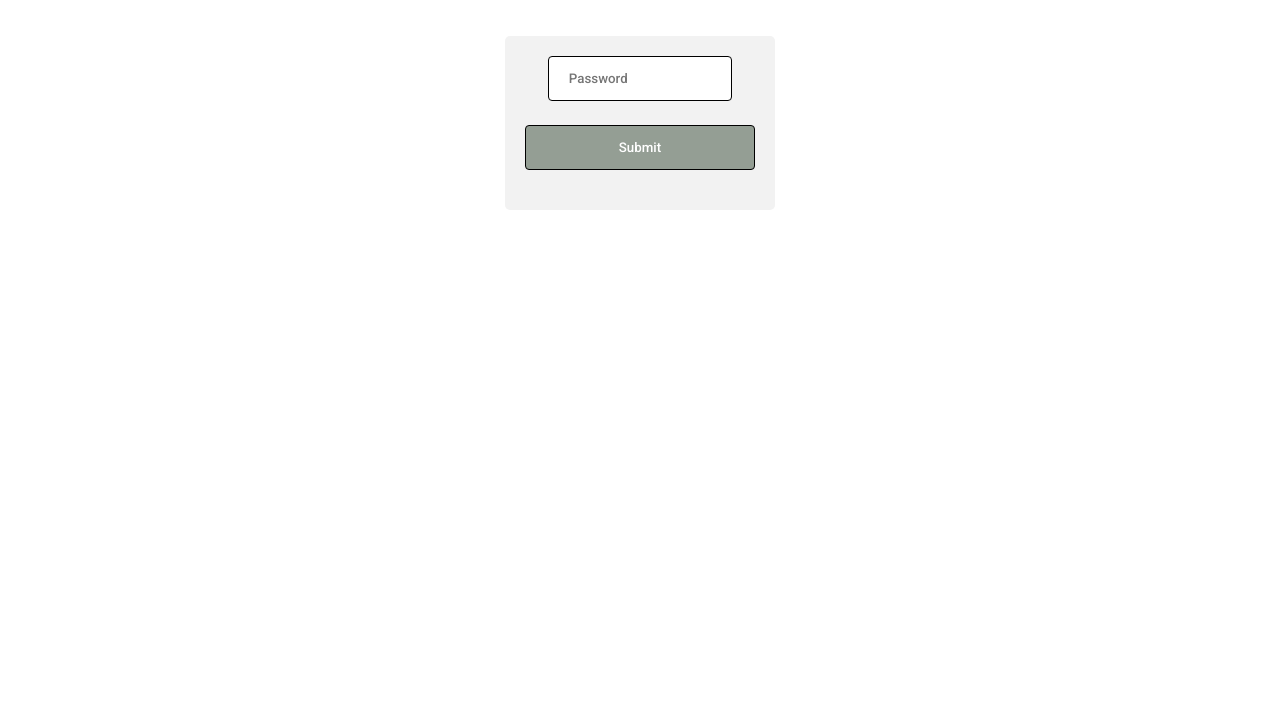
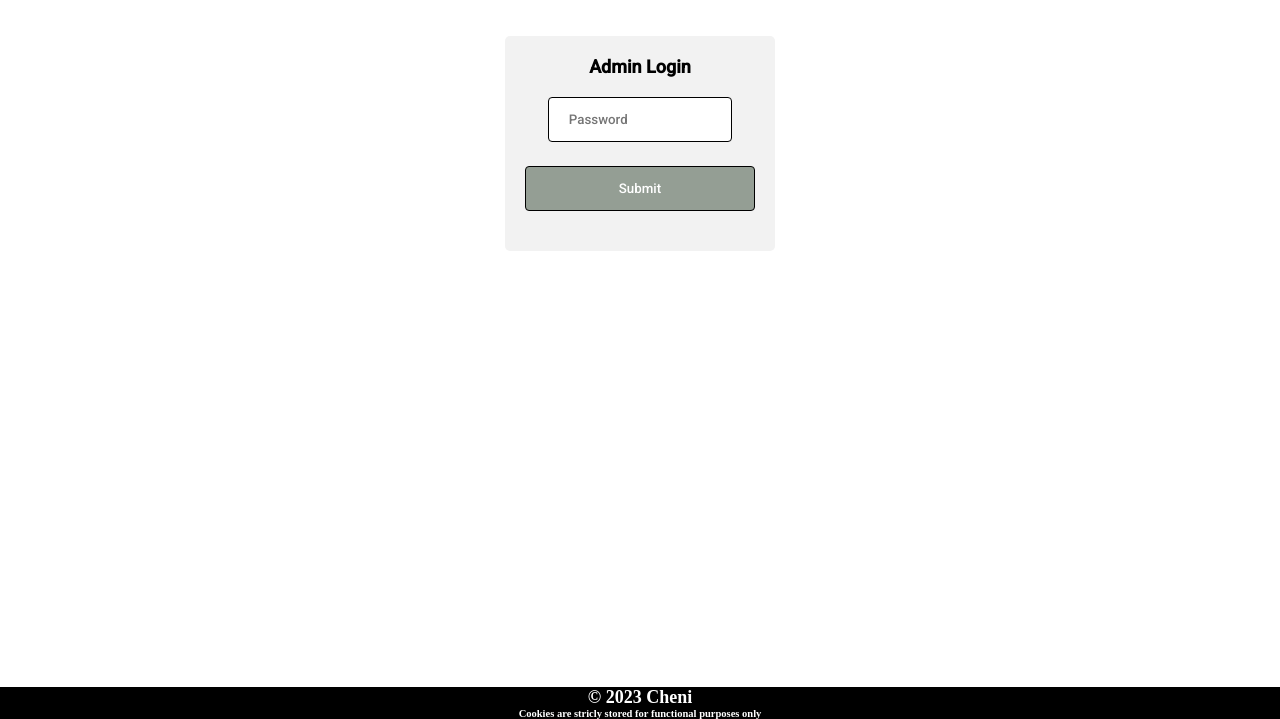
Before and after one commit to chening567/dtpproject, a Flask app: page /admin/login in a window 1280 px wide. Shown: the part 81-800 px from the top of the page. Run offline with Flask 3, Linux system fonts and the light colour scheme.

```diff
--- a/routes.py
+++ b/routes.py
@@ -1,4 +1,4 @@
-from flask import Flask, render_template, redirect, url_for, request, send_file, make_response
+from flask import Flask, render_template, redirect, url_for, request, send_file, make_response, abort
 from io import BytesIO
 from werkzeug.utils import secure_filename
 import os
@@ -16,21 +16,30 @@ def home():
     return render_template("readfile.html", data=data, rating=rating,
                            )
 
-def database_connection(statement, data, insert): #if insert == true, then insert statement + data into sql database, else return data from statement
+# if insert == true, then insert statement + data into sql database, else
+# return data from statement
+def database_connection(statement, data, insert):
     conn = sqlite3.connect("wallpapers.db")
     cur = conn.cursor()
-    if insert == True:
-        exe = cur.execute(statement, data)
-        cur.connection.commit()
-        return None
-    else:
-        exe = cur.execute(statement).fetchall()
-        cur.connection.commit()
-        return exe
+    try:
+        if insert == True:
+            exe = cur.execute(statement, data)
+            cur.connection.commit()
+            return None
+        elif data != None:
+            exe = cur.execute(statement, data).fetchall()
+            cur.connection.commit()
+            return exe
+        else:
+            exe = cur.execute(statement).fetchall()
+            cur.connection.commit()
+            return exe
+    except:
+        abort(403)
 
-@app.route("/upload", methods=['GET', 'POST'])#set methods to GET and POST
+
+@app.route("/upload", methods=['GET', 'POST'])  # set methods to GET and POST
 def upload():
-
     return render_template("layout.html")
 
 
@@ -39,10 +48,13 @@ def contact():
     return render_template("contact.html")
 
 
-app.config["Image_path1"] = "C:/Users/cheni/Documents/dtpproject-/dtpproject/static/images" #image oath for server at home
-app.config["Image_path2"] = "H:\dtpproject-master\dtpproject-master\static\images"
+# image oath for server at home
+app.config["Image_path1"] = "C:/Users/cheni/Documents/dtpproject-/dtpproject/static/images"
+app.config["Image_path2"] = "H:\\dtpproject-master\\dtpproject-master\\static\\images"
+app.config['MAX_CONTENT_LENGTH'] = 16 * 1024 * 1024
+# file upload route
 
-#file upload route
+
 @app.route("/fileupload", methods=['GET', 'POST'])
 def fileupload():
     isvalid = "Nothing"
@@ -50,22 +62,38 @@ def fileupload():
         tag = request.form['tag']
         file = request.files['filename']
         extension = file.filename.split('.')
-        if extension[1] == "jpg" or extension[1] == "png" or extension[1] == "jpeg" and len(file) > 0: #if file is suported then insert data into server and file name into database
-            file.save(os.path.join(app.config["Image_path1"], (tag  + "." + extension[1])))
-            database_connection("INSERT INTO photos ('image', 'rating') VALUES (?, ?)", (tag + "." + extension[1], 0), True)
-            app.logger.debug("true")
-            isvalid = "OK" #set valid to OK and send variable into html
+        filextension = tag + "." + extension[1]
+
+        selected = database_connection("SELECT image FROM photos WHERE image=(?)", (filextension,), False)
+        app.logger.debug(selected)
+        if len(selected) > 0:
+            app.logger.debug("error")
+            isvalid = "Name"
         else:
-            app.logger.debug("error")
-            isvalid = "Error"
+            if extension[1] == "jpg" or extension[1] == "png" or extension[1] == "jpeg" and len(
+                    file) > 0:# if file is suport aned then insert data into server and file name into database
+                file.save(
+                    os.path.join(
+                        app.config["Image_path1"],
+                        (filextension)))
+                database_connection(
+                    "INSERT INTO photos ('image', 'rating') VALUES (?, ?)",
+                    (filextension,
+                        0),
+                    True)
+                isvalid = "OK"  # set valid to OK and send variable into html
+            else:
+                app.logger.debug("error")
+                isvalid = "Invalid File type"
     return render_template("fileupload.html", isvalid=isvalid,)
 
-#view files route
+# view files route
+
+
 @app.route("/viewfiles/<imageurl>")
 def viewfiles(imageurl):
     data = database_connection("SELECT * FROM photos", None, False)
     rating = database_connection("SELECT * FROM photos", None, False)
-
 
     return render_template("readfile.html", data=data, rating=rating,
                            imageurl=imageurl,)
@@ -74,26 +102,37 @@ def viewfiles(imageurl):
 # admin only
 
 
-
 @app.route('/download/<filename>')
 def download(filename):
     print(filename)
-
-    return send_file(os.path.join(app.config["Image_path1"], filename), filename, as_attachment=True)
+    return send_file(
+        os.path.join(
+            app.config["Image_path1"],
+            filename),
+        filename,
+        as_attachment=True)
     # join all the variables as a path to download the file
-
 
 
 @app.route('/submitreview/<imageurl>/<rating>')
 def review(imageurl, rating):
     cookieURL = request.cookies.get(imageurl)
-    if cookieURL == imageurl: #checking if the user has already rated the image
+    if cookieURL == imageurl:  # checking if the user has already rated the image
         return redirect(url_for("viewfiles", imageurl=imageurl,))
     else:
-        database_connection("UPDATE photos SET rating=rating + (?) WHERE image=(?)", (int(rating), imageurl), True)
+        database_connection(
+            "UPDATE photos SET rating=rating + (?) WHERE image=(?)",
+            (int(rating),
+             imageurl),
+            True)
         # make a new cookie, and store the imageurl in it
 
-        imageCookie = make_response(redirect(url_for('viewfiles', imageurl="none", )))
+        imageCookie = make_response(
+            redirect(
+                url_for(
+                    'viewfiles',
+                    imageurl="none",
+                )))
         imageCookie.set_cookie(imageurl, imageurl)
 
         return imageCookie
@@ -106,15 +145,18 @@ def lucky(url):
     data = cur.execute("SELECT * FROM photos").fetchall()
     rating = cur.execute("SELECT rating FROM photos").fetchall()
     randomVal = random.randint(0, len(data))
-    app.logger.debug(data[randomVal-1][1])
+    app.logger.debug(data[randomVal - 1][1])
 
     return render_template("lucky.html", data=data, rating=rating,
                            url=url, randomVal=randomVal)
 
-#admin stuff
+# admin stuff
+
 
 password = "qpwoeirituy"
-typed = False #stop people from typing in link and accessing admin
+typed = False  # stop people from typing in link and accessing admin
+
+
 @app.route("/admin/login", methods=['GET', 'POST'])
 def adminLogin():
     global password
@@ -128,18 +170,25 @@ def adminLogin():
             return redirect("/admin/login")
     return render_template("login.html")
 
+
 @app.route("/admin/<imageurl>")
 def adminfiles(imageurl):
     global typed
-    if typed == True: #stop people from typing in link and accessing admin
+    if typed:  # stop people from typing in link and accessing admin
         conn = sqlite3.connect("wallpapers.db")
         cur = conn.cursor()
         data = cur.execute("SELECT * FROM photos").fetchall()
         rating = cur.execute("SELECT rating FROM photos").fetchall()
         cookieURL = request.cookies.get('URL')
-        return render_template("admin.html", data=data, rating=rating, imageurl=imageurl,)
+        return render_template(
+            "admin.html",
+            data=data,
+            rating=rating,
+            imageurl=imageurl,
+        )
     else:
         redirect("/admin/login")
+
 
 @app.route("/delete/<filename>")
 def delete(filename):
@@ -152,6 +201,35 @@ def delete(filename):
     cur.connection.commit()
     return redirect("/admin/0")
 
+#error handling
+
+@app.errorhandler(404)
+def error404(error):
+    errorCode = 404
+    app.logger.debug(errorCode)
+    return render_template('errorpage.html', errorCode=errorCode)
+
+@app.errorhandler(403)
+def error403(error):
+    errorCode = 403
+    app.logger.debug(errorCode)
+    return render_template('errorpage.html', errorCode=errorCode)
+
+
+@app.errorhandler(413)
+def error413(error):
+    errorCode = 413
+    app.logger.debug(errorCode)
+    return render_template('errorpage.html', errorCode=errorCode)
+
+@app.errorhandler(501)
+def error500(error):
+    errorCode = 500
+    app.logger.debug(errorCode)
+    return render_template('errorpage.html', errorCode=errorCode)
+
+
+
 
 if __name__ == "__main__":
     app.run(debug=True)
--- a/static/style.css
+++ b/static/style.css
@@ -2,6 +2,7 @@
 
 * {
     margin: 0;
+
 }
 
 img {
@@ -36,6 +37,16 @@ img {
 
 }
 
+
+.agreement {
+    display: flex;
+    justify-content: space-between;
+    font-size: small;
+}
+
+.agreement p {
+    padding-left: 10px;
+}
 
 .fileUpload::file-selector-button:hover {
     background-color: #4CAF50;
@@ -250,3 +261,32 @@ label {
     border: 1px solid black;
     resize: none;
 }
+
+
+.errorContainter {
+    text-align: center;
+    font-family: 'Roboto', sans-serif;
+}
+
+.buttons {
+
+}
+
+
+.footer {
+
+    position: fixed;
+    left: 0;
+    bottom: 0;
+    width: 100%;
+    opacity: 100%;
+    text-align: left;
+    display: flex;
+    flex-direction: column;
+
+    text-align: center;
+    background-color: black;
+    color: white;
+    font-size: xx-small;
+    font-weight: 1;
+}
--- /dev/null
+++ b/templates/413.html
@@ -0,0 +1,2 @@
+<h1>The file inserted is too large</h1>
+<a href="/fileupload"><button>Go back to upload page</button></a>
--- /dev/null
+++ b/templates/footer.html
@@ -0,0 +1,4 @@
+<div class="footer">
+    <h1>&copy; 2023 Cheni</h1>
+    <h3>Cookies are stricly stored for functional purposes only</h3>
+</div>
--- a/templates/layout.html
+++ b/templates/layout.html
@@ -12,10 +12,14 @@
     <nav>
         {% include 'nav.html' %}
     </nav>
-    {% block content %}
-    {% include 'home.html' %}
+    <main>
+        {% block content %}
+        {% endblock %}
+    </main>
 
-    {% endblock %}
 
+    <footer>
+        {% include 'footer.html' %}
+    </footer>
 </body>
 </html>
--- a/templates/login.html
+++ b/templates/login.html
@@ -1,7 +1,11 @@
 {% extends 'layout.html' %}
 {% block content %}
 <br><br>
+
 <form class="password" action="" method="post">
+    <label for="">
+        <h4>Admin Login</h4>
+    </label>
     <label for="">
         <textarea class="password-input" name="password" id="tag" cols="20" rows="1"  placeholder="Password" required ></textarea>
     </label>
```
Also changed, not shown: templates/errorpage.html (added, +25 -0 lines), templates/fileupload.html (+7 -2 lines), static/images/CHENI IS NOT A GOOD RACER.jpg (deleted), static/images/beach.jpg (deleted), static/images/clouds.jpg (renamed from static/images/dsadsa.jpg), static/images/dasdas.jpg (deleted), static/images/dsadas.jpg (deleted), static/images/dsajidwi.dwihduowa.jpg (deleted), wallpapers.db, 3 other files.
